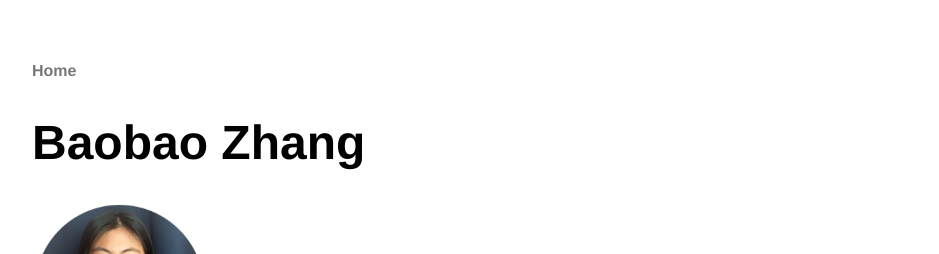
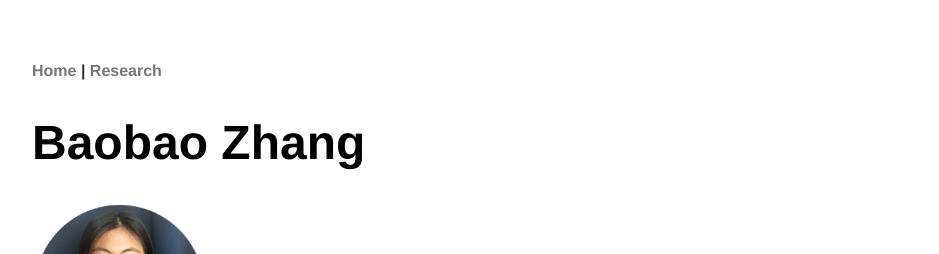
Before and after one commit to morganlivingston/baobaofzhang.github.io, a Jekyll site: the page built from index.html, in a window 1280 px wide. Shown: the top 254 px of the page, without its empty margins (160-1099 px from the left). Built offline with Jekyll 4.4.1, drawn with Linux system fonts in a browser that asks for light colours.

Commit message:
Update default.html

```diff
--- a/_layouts/default.html
+++ b/_layouts/default.html
@@ -11,7 +11,7 @@
   <body>
     <nav>
 <ul>
-<li><a href="/">Home</a></li>
+  <li><a href="/">Home</a> | <a href="/research">Research</a></li>
 </ul>
     </nav>
 <div class="container">
```
